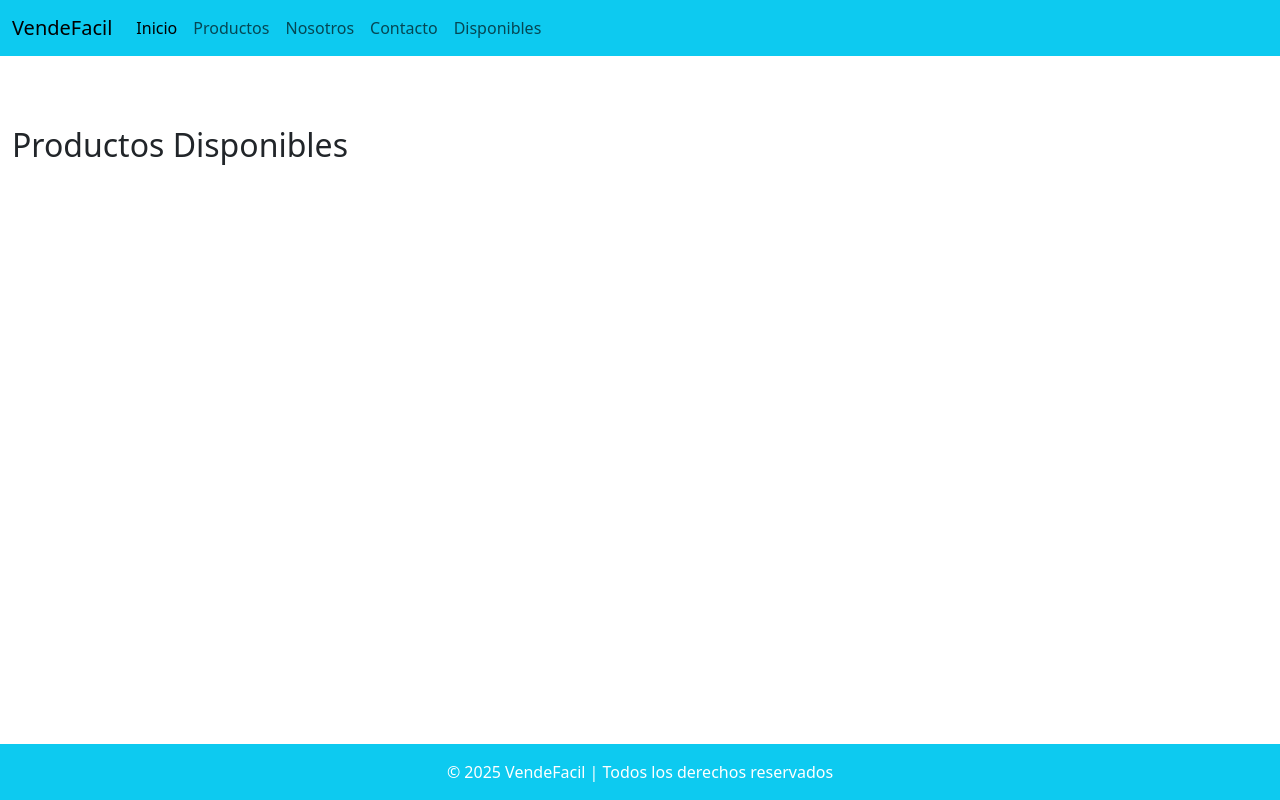
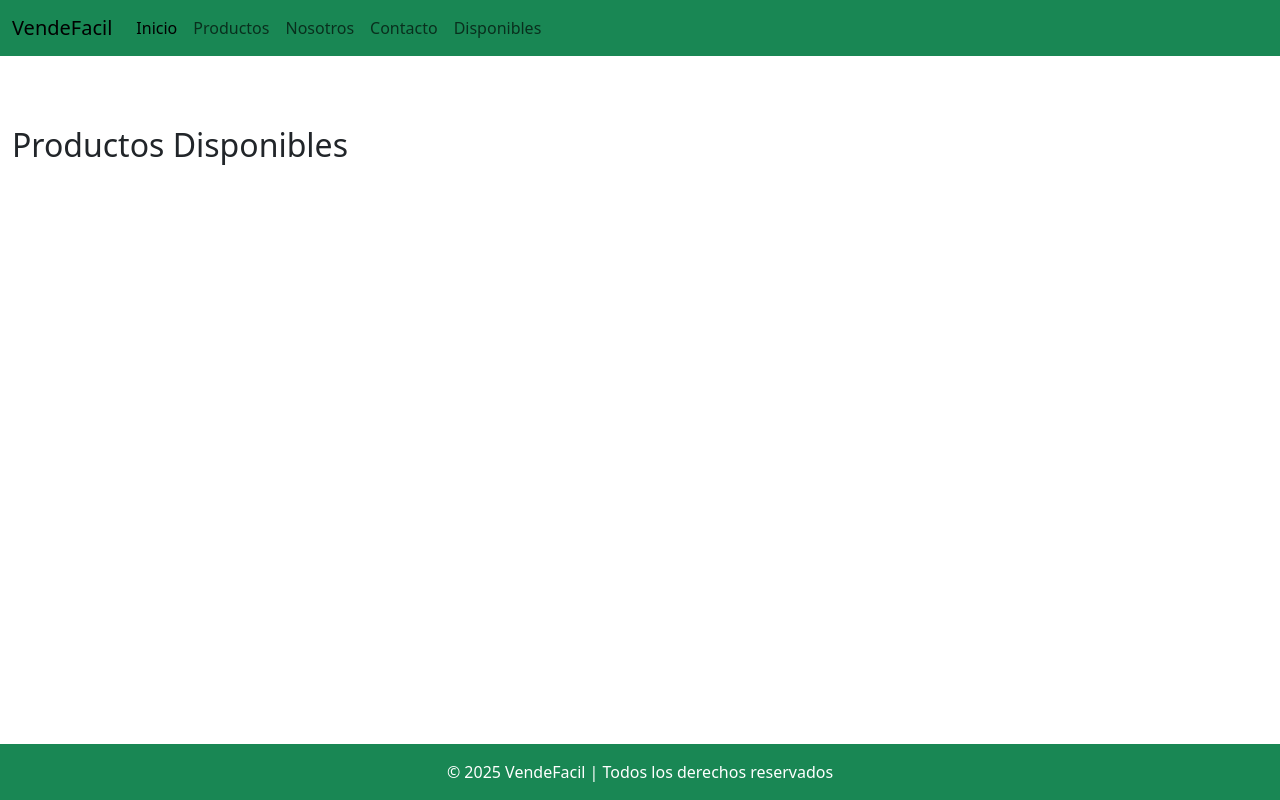
Before and after one commit to Miles-Arts/vendefacilnew, a Django app: page /disponibles/ in a window 1280 px wide. Run offline with Django 5.2, Linux system fonts and the light colour scheme; data that the repository does not hold is empty.

Commit message:
New color web

```diff
--- a/Productos/Producto/templates/base.html
+++ b/Productos/Producto/templates/base.html
@@ -14,7 +14,7 @@
 
     </head>
     <body>
-        <nav class="navbar navbar-expand-lg bg-info ">
+        <nav class="navbar navbar-expand-lg bg-success ">
         <div class="container-fluid">
             <a class="navbar-brand" href="#">VendeFacil</a>
               <button class="navbar-toggler" type="button" data-bs-toggle="collapse" data-bs-target="#navbarNav" aria-controls="navbarNav" aria-expanded="false" aria-label="Toggle navigation">
@@ -48,7 +48,7 @@
 
             {% endblock %}
         </div>
-         <footer class=" text-center text-white py-3 mt-4 bg-info">
+         <footer class=" text-center text-white py-3 mt-4 bg-success">
         © 2025 VendeFacil | Todos los derechos reservados
         </footer>
         <script src="https://cdn.jsdelivr.net/npm/@popperjs/core@2.11.8/dist/umd/popper.min.js" integrity="sha384-I7E8VVD/ismYTF4hNIPjVp/Zjvgyol6VFvRkX/vR+Vc4jQkC+hVqc2pM8ODewa9r" crossorigin="anonymous"></script>
--- a/Productos/Producto/templates/disponibles.html
+++ b/Productos/Producto/templates/disponibles.html
@@ -11,7 +11,7 @@
     {% for producto in productos %}
       <div class="col-12 col-sm-6 col-md-4 col-lg-3 mb-4">
         <div class="card h-100" style="width: 18rem;">
-          {% if producto.foto %}
+          {% if producto.foto and producto.foto.url %}
             <img src="{{ producto.foto.url }}" class="card-img-top" alt="{{ producto.nombre }}" />
           {% else %}
             <img src="{% static 'img/maiz.jpg' %}" class="card-img-top" alt="Producto" />
```
Also changed, not shown: Productos/Producto/static/img/yuca.jpg (added).
